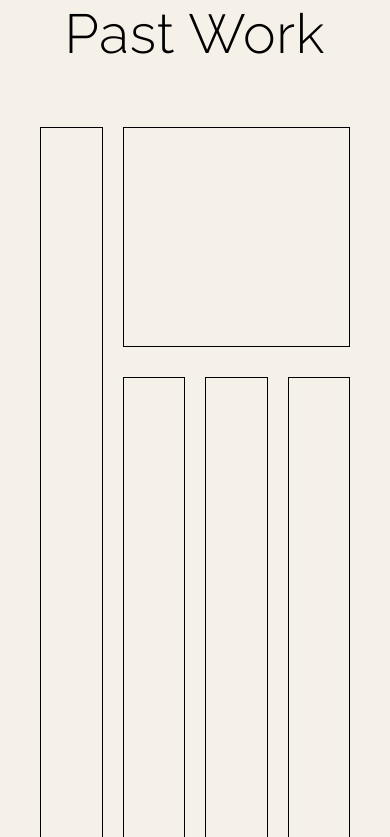
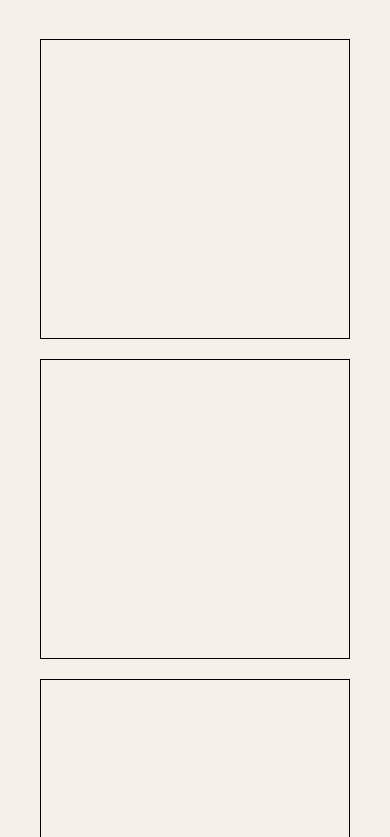
Before and after one commit to lwesley08/WesleyCoWebDesign, a Nuxt app: page / in a window 390 px wide. Shown: the part 1907-2744 px from the top of the page. Built offline with nearby package versions, Linux system fonts and the light colour scheme.

Commit message:
past work mobile

```diff
--- a/components/PastWork.vue
+++ b/components/PastWork.vue
@@ -15,43 +15,70 @@
 .portfolio {
   @include contentContainer;
   min-height: 1000px;
+  padding-top: 40px;
+  padding-bottom: 40px;
+  border-bottom: solid black 1.5px;
+
+  @include tabletAndAbove {
+    padding-bottom: 60px;
+    padding-top: 60px;
+  }
+
+  @include laptopAndAbove {
+    padding-bottom: 80px;
     padding-top: 80px;
-  padding-bottom: 80px;
-  border-bottom: solid black 1.5px;
+  }
 
   &__title {
     font-family: Raleway;
-    font-size: 55px;
     font-weight: 300;
-    line-height: 66px;
     letter-spacing: 0.015em;
     text-align: center;
+    margin-bottom: 30px;
+    font-size: 35px;
+    line-height: 48px;
+
+    @include tabletAndAbove {
+      font-size: 55px;
+      line-height: 66px;
       margin-bottom: 60px;
+    }
   }
 
   &__project-container {
     display: grid;
+    grid-template-rows: repeat(5, 300px);
+    row-gap: 20px;
+
+    @include tabletAndAbove {
       grid-template: repeat(3, 220px) / repeat(4, auto);
       column-gap: 20px;
       row-gap: 30px;
+    }
   }
 
   &__project-thumbnail {
     border: 1.5px solid black;
 
     &--one {
+      @include tabletAndAbove {
         grid-area: 1 / 1 / span 3 / span 1;
+      }
     }
 
     &--two {
+      @include tabletAndAbove {
         grid-area: 1 / 2 / span 1 / span 3;
+      }
     }
 
     &--three,
     &--four,
     &--five {
+      @include tabletAndAbove {
         grid-row: 2 / span 2;
       }
     }
   }
+}
 </style>
```
Lines whose indentation alone changed are shown as unchanged.
